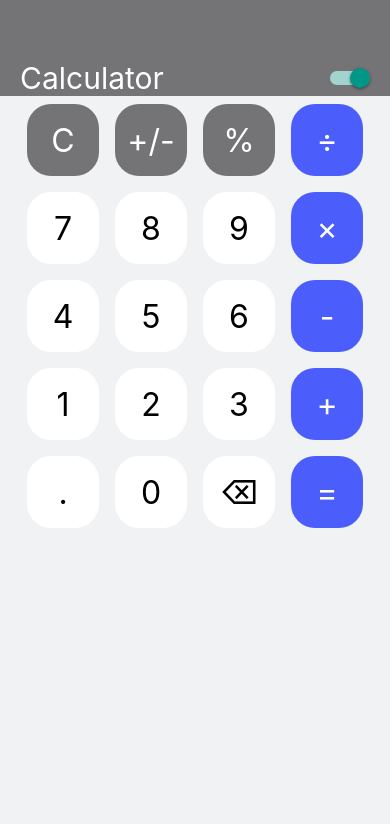
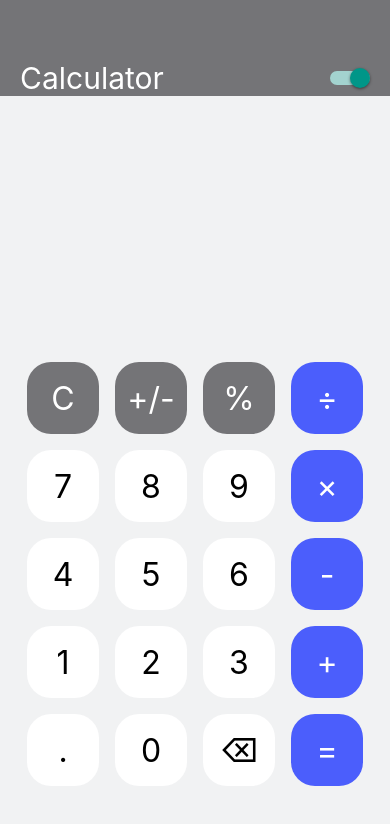
Before and after one commit to neophyte-programmer/react-native-calculator, a React Native app: screen / in a window 390 px wide. Shown: the top 824 px of the page. Built offline with nearby package versions, Linux system fonts and the light colour scheme.

Commit message:
style: positioned keyboard

```diff
--- a/src/components/Keyboard.tsx
+++ b/src/components/Keyboard.tsx
@@ -59,7 +59,7 @@ const Keyboard = () => {
 	}
 
 	return (
-		<>
+		<View style={Styles.viewBottom}>
 			<View style={Styles.row}>
 				<Button title='C' isGray onPress={clear} />
 				<Button
@@ -118,7 +118,7 @@ const Keyboard = () => {
 					onPress={() => calculate()}
 				/>
 			</View>
-		</>
+		</View>
 	)
 }
 
```
